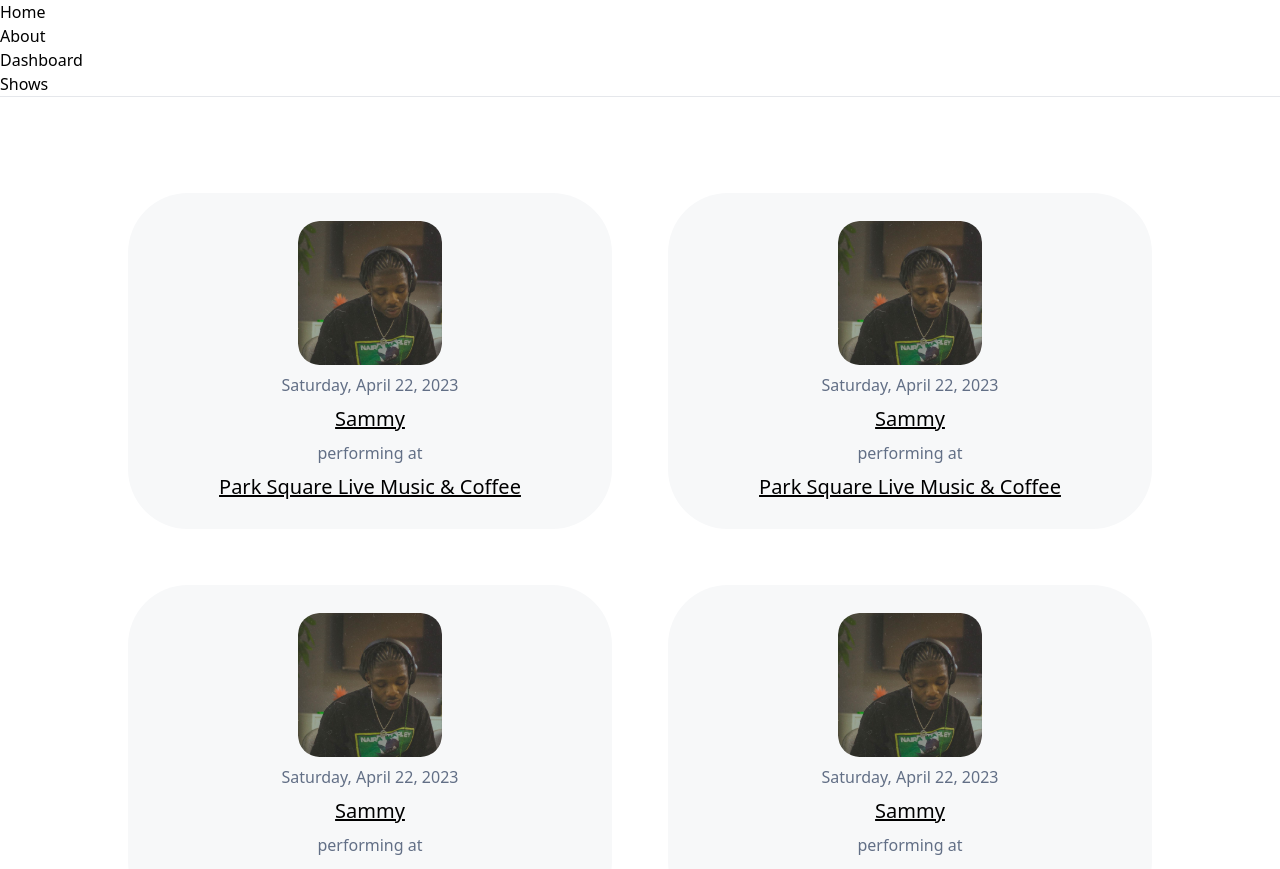
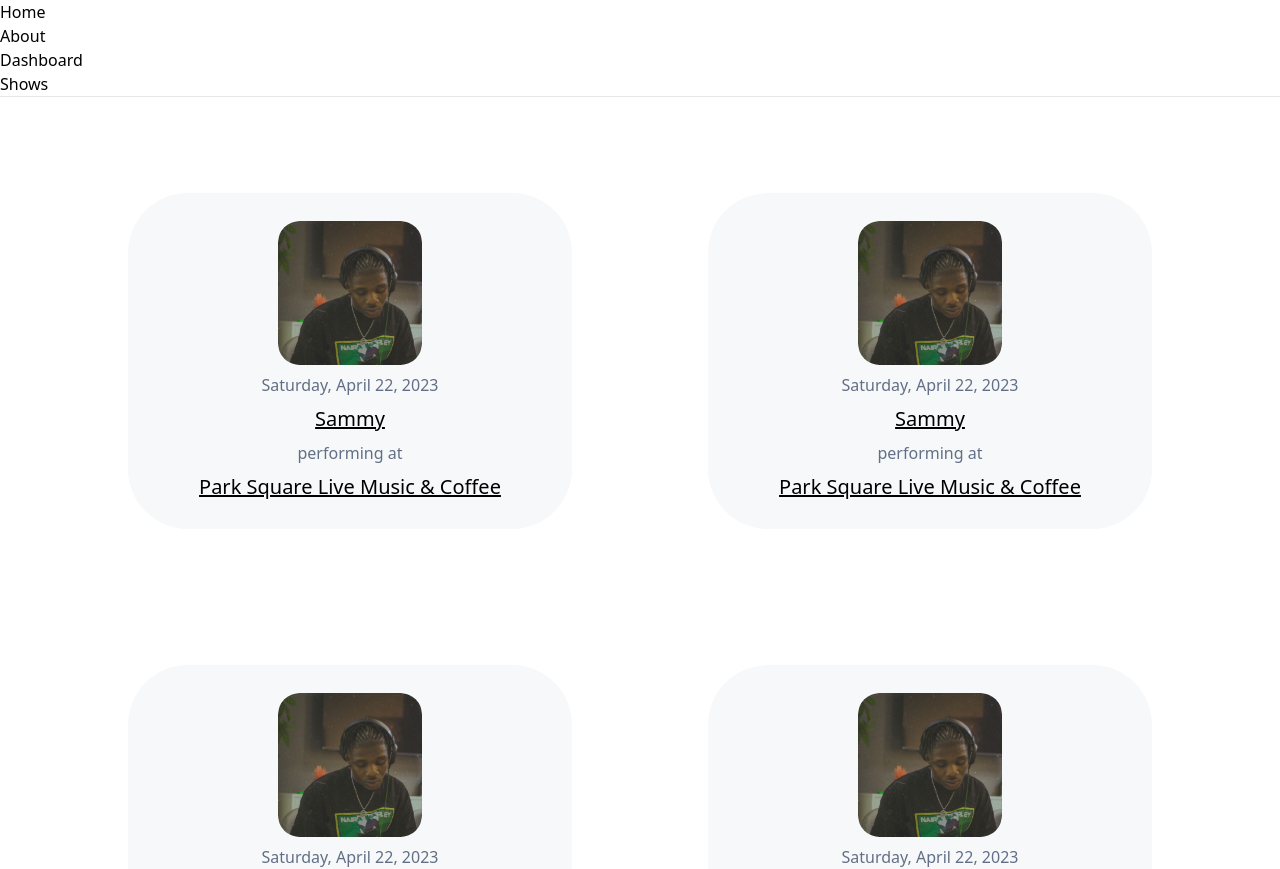
Before and after one commit to devcareer/Project-outside, a React (Vite) app: page /shows in a window 1280 px wide. Shown: the top 869 px of the page. Built offline with nearby package versions, Linux system fonts and the light colour scheme.

Commit message:
increased gap width

```diff
--- a/src/pages/Shows.jsx
+++ b/src/pages/Shows.jsx
@@ -67,10 +67,10 @@ function Shows() {
     ]
 
     return (
-        <div className="grid grid-cols-1 sm:grid-cols-2 gap-8 sm:gap-10 md:gap-14 lg:gap-18 w-10/12 mx-auto my-24 max-w-4xl xl:max-w-5xl">
+        <div className="grid grid-cols-1 sm:grid-cols-2 gap-8 sm:gap-10 md:gap-14 lg:gap-[136px] w-10/12 mx-auto my-24 max-w-4xl xl:max-w-5xl">
             {shows.map((show) => (
                 <div key={show.id} className="bg-[#F7F8F9] flex flex-col items-center justify-center rounded-[60px] p-7">
-                    <img className="rounded-[20px] w-36 h-36 object-cover" src={sammy} alt="" />
+                    <img className="rounded-[20px] w-[144px] h-[144px] object-cover" src={sammy} alt="" />
                     <p className="text-[#626F86] my-2">{show.date}</p>
                     <Link to="/shows" className="text-xl font-medium underline">{show.performer}</Link>
                     <span className="my-2 text-[#626F86]">performing at</span>
```
